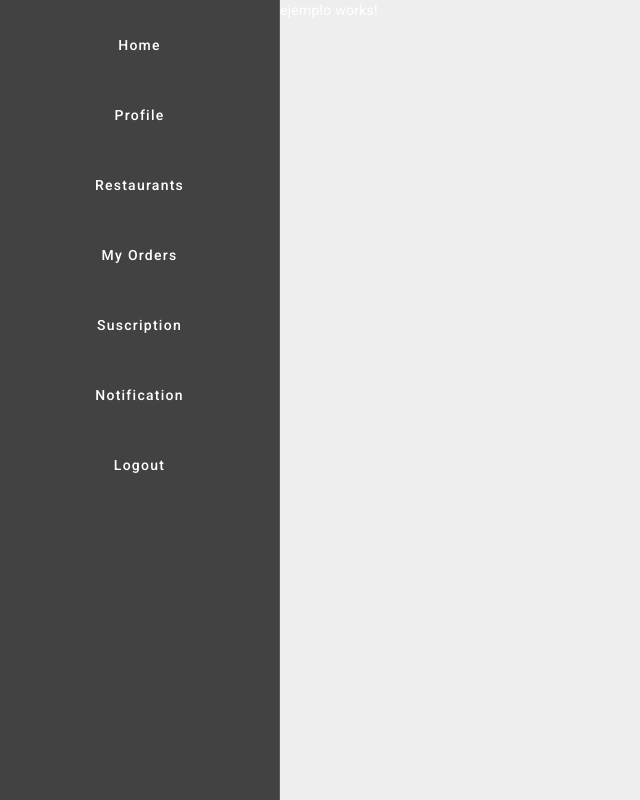
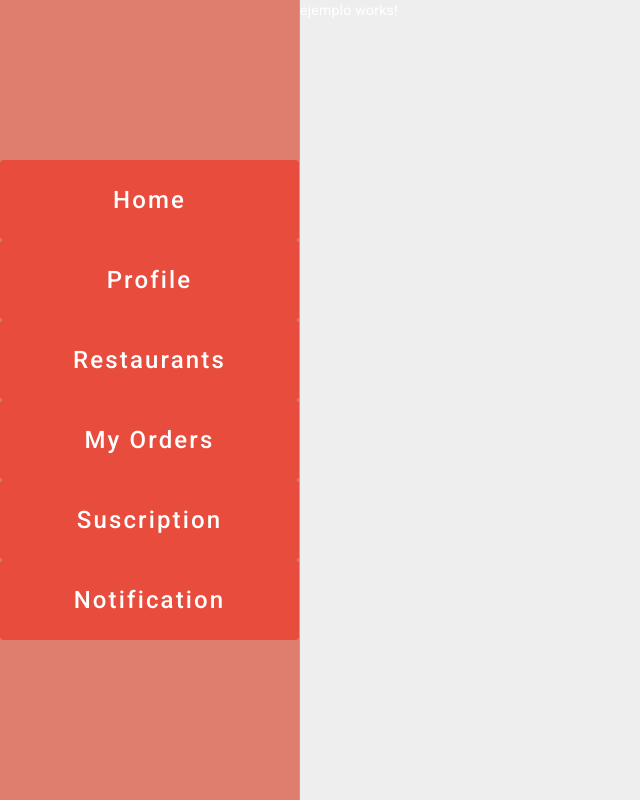
Before and after one commit to Devinsons/FastBite-Front-End, an Angular app: page /ejemplo in a window 1280 px wide. Shown: the whole page, without its empty margins (0-640 px from the left). Built offline with nearby package versions, Linux system fonts and the light colour scheme.

Commit message:
feat(css): added side-bar css

```diff
--- a/src/app/public/components/side-navigator-bar/side-navigator-bar.component.css
+++ b/src/app/public/components/side-navigator-bar/side-navigator-bar.component.css
@@ -1,29 +1,40 @@
 .example-container {
   width: auto;
-  height: 100vh; /* Ajusta la altura al 100% de la altura de la ventana */
+  height: 100vh;
   margin: 0;
   border: none;
   background: #eee;
 }
 
 mat-sidenav {
-  width: 280px; /* Establece el ancho del sidenav a 300px */
+  width: 300px;
   display: flex;
   flex-direction: column;
   justify-content: center;
   align-items: center;
+  background-color: #DF7E6F;
+
 }
 
 mat-sidenav button {
-  display: block; /* Hace que los botones se muestren en bloques, uno debajo del otro */
-  margin: 20px auto; /* Añade un margen superior e inferior de 20px y centra los botones horizontalmente */
-  width: 80%;
-  height: 50px;
+  display: block;
+  width: 100%;
+  height: 80px;
+  background-color: #E74C3C;
+  font-size: 1.5rem;
+}
+mat-sidenav mat-icon {
+  font-size: 2rem;
+  width: 2rem;
+  height: 2rem;
+  color: black;
 }
 
+
 .first-button{
-  margin-top: auto;
+  margin-top: 10rem;
 }
 .last-button{
-  margin-bottom: auto;
+  margin-top: 10rem;
+  width: 100%;
 }
```
